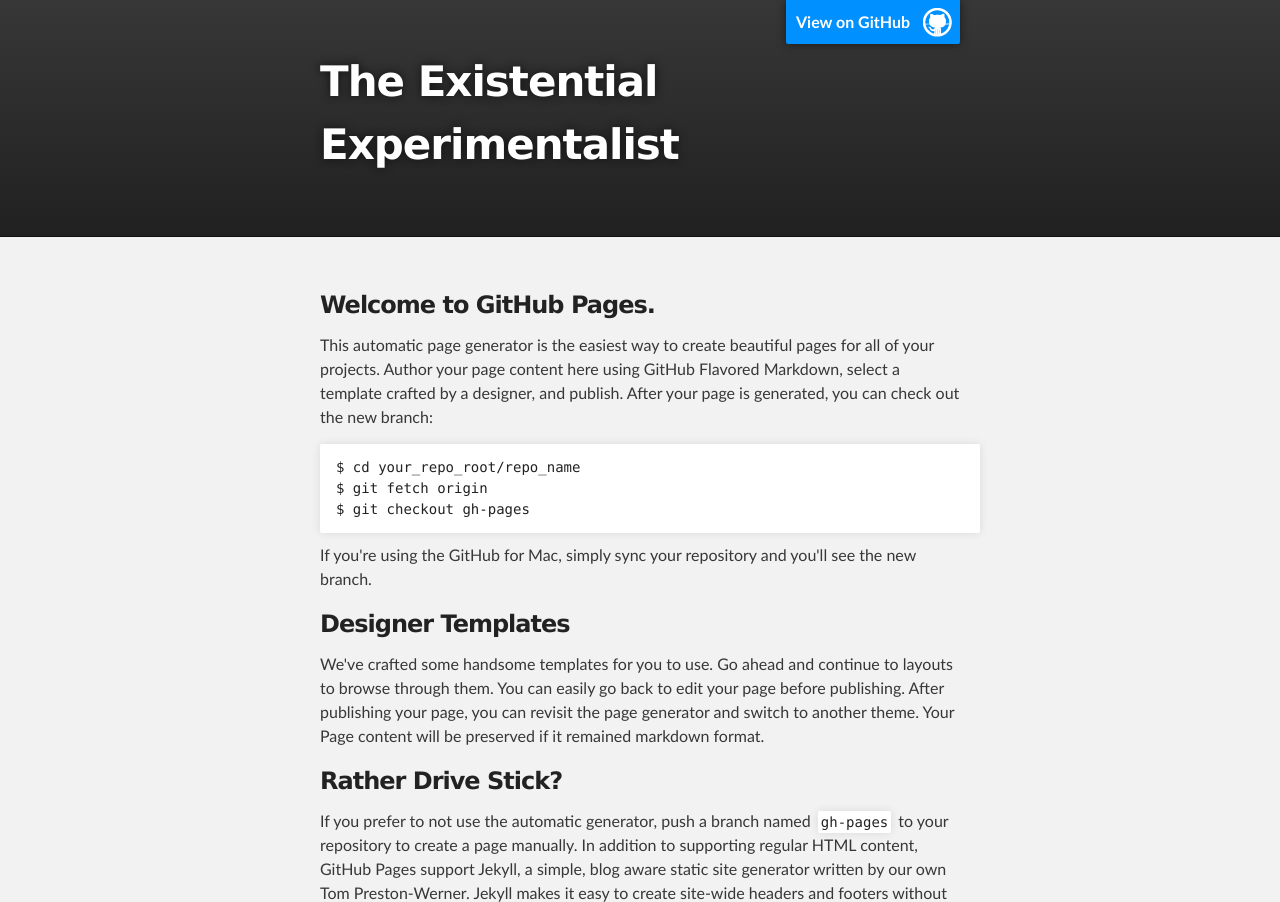
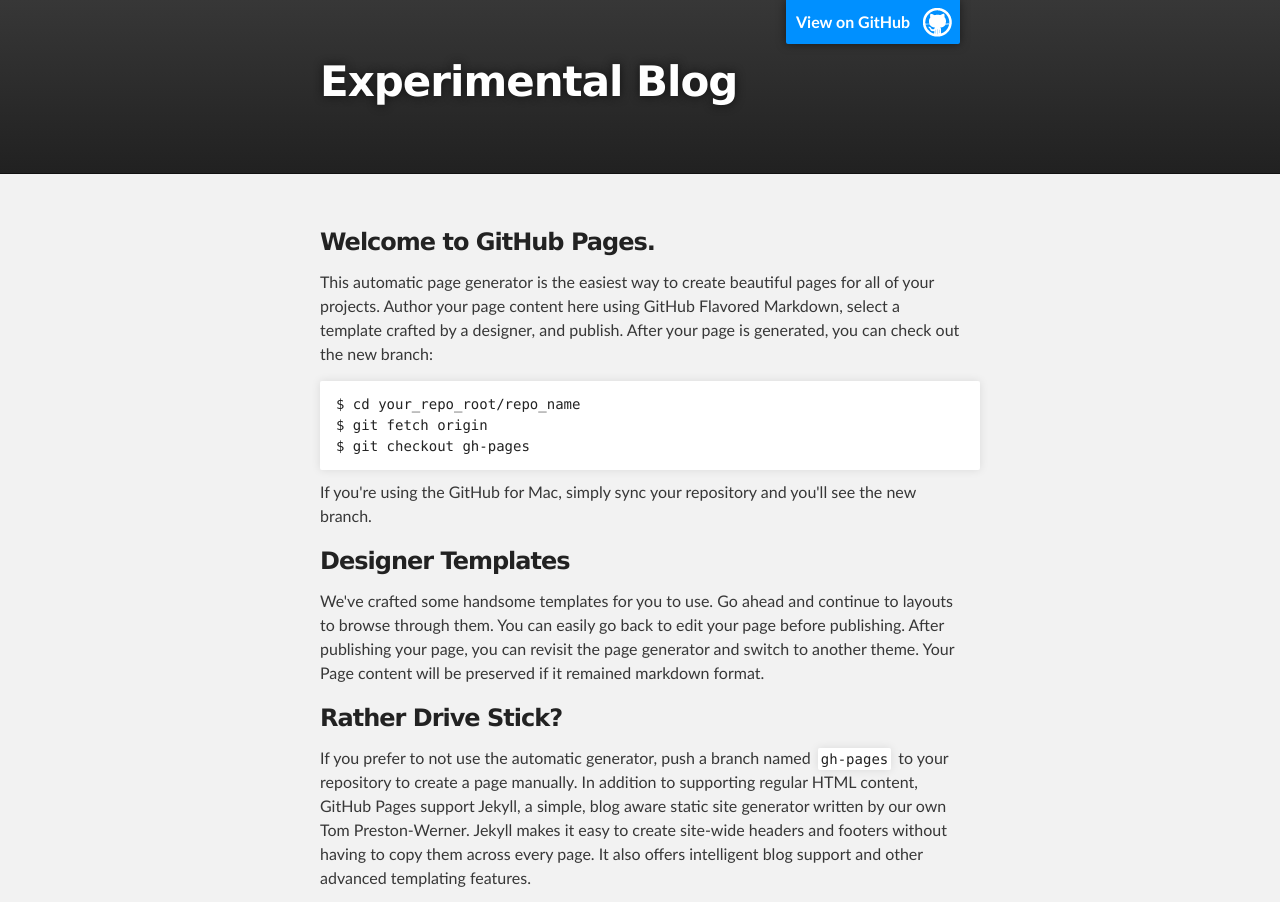
Before and after one commit to dbrowneup/dbrowneup.github.io, a plain HTML site: page index.html in a window 1280 px wide. Shown: the top 902 px of the page. Drawn offline with Linux system fonts and the light colour scheme.

Commit message:
Update index.html

```diff
--- a/index.html
+++ b/index.html
@@ -18,7 +18,7 @@
         <header class="inner">
           <a id="forkme_banner" href="https://github.com/dbrowneup">View on GitHub</a>
 
-          <h1 id="project_title">The Existential Experimentalist</h1>
+          <h1 id="project_title">Experimental Blog</h1>
           <h2 id="project_tagline"></h2>
 
         </header>
```
